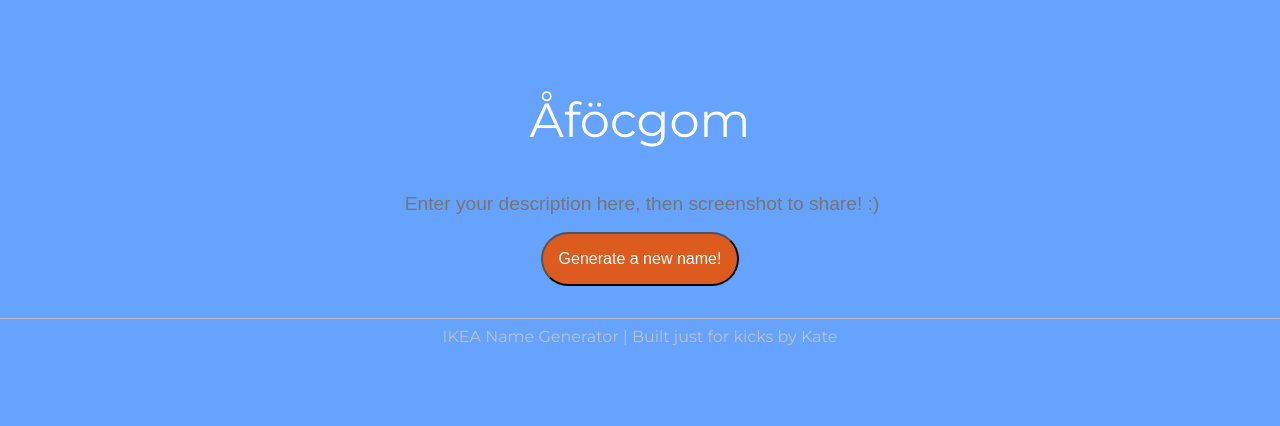
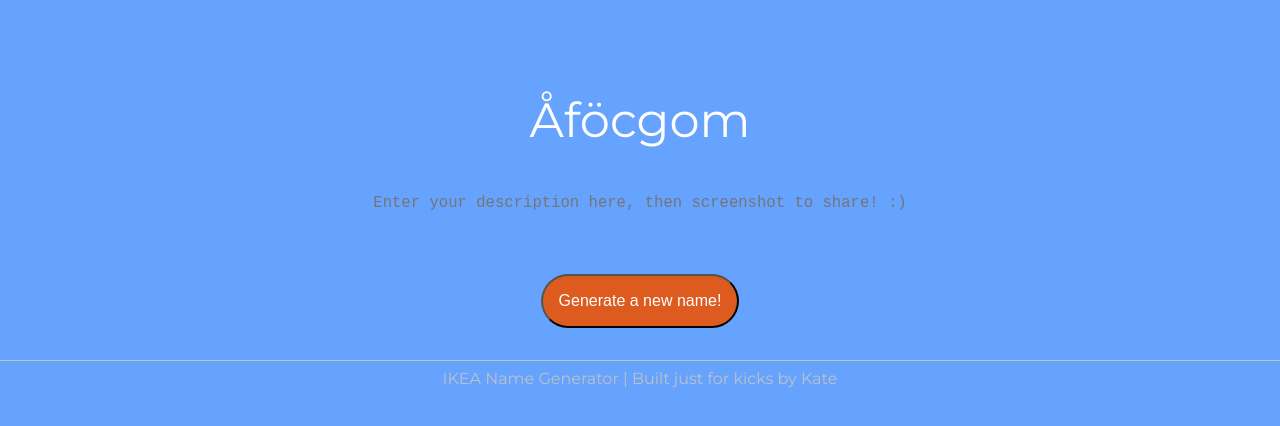
Before and after one commit to craftykate/ikea-name-generator, a React (Create React App) app: page / in a window 1280 px wide. Shown: the top 426 px of the page. Built offline with nearby package versions, Linux system fonts and the light colour scheme.

Commit message:
User description resets after generating new name

```diff
--- a/src/Components/DescriptionBox/DescriptionBox.css
+++ b/src/Components/DescriptionBox/DescriptionBox.css
@@ -1,9 +1,14 @@
-.nameBox input {
-  width: 100%;
+.nameBox textarea {
+  display: block;
+  margin: 0 auto;
+  width: 50%;
+  min-width: 300px;
   border: 0;
   outline: 0;
   background: transparent;
   text-align: center;
   color: #fff;
   font-size: 1.2em;
+  resize: none;
+  height: 4em;
 }
--- a/src/Components/DescriptionBox/DescriptionBox.js
+++ b/src/Components/DescriptionBox/DescriptionBox.js
@@ -3,8 +3,8 @@ import './DescriptionBox.css';
 
 
 export const DescriptionBox = (props) => {
-  return <input
+  return <textarea
     placeholder={props.description}
-    onFocus={props.onFocus}
-  />;
+    onFocus={props.onFocus}>
+  </textarea>;
 }
--- a/src/Components/NameGenerator/NameGenerator.js
+++ b/src/Components/NameGenerator/NameGenerator.js
@@ -5,7 +5,7 @@ import { Description } from '../Description/Description';
 import { Button } from '../Button/Button';
 import AlphabetSoup from '../../utils/Alphabet';
 
-let numConsonants = 0;
+let numConsonants;
 
 export class NameGenerator extends Component {
   constructor(props) {
@@ -23,14 +23,14 @@ export class NameGenerator extends Component {
 
   // Main function to build name
   generateName() {
+    numConsonants = 0;
     // Pick random word length between 3 and 9 characters
     const wordLength = Math.floor(Math.random() * 6) + 3;
     let word = '';
 
     // Generate each letter wordLength times
     for (let arrayIndex = 0; arrayIndex < wordLength; arrayIndex++) {
-      let nextLetter = this.returnNextLetter(word);
-    	word += nextLetter;
+    	word += this.returnNextLetter(word);
     }
     // Format name to add Swedish characters if possible
     word = this.formatName(word);
@@ -56,7 +56,7 @@ export class NameGenerator extends Component {
       nextLetter = this.grabNextGoodLetter(word);
     }
     // Increase consonant counter if letter is a consonant, reset it if letter is a vowel
-    AlphabetSoup.justConsonants().includes(nextLetter) ? numConsonants += 1 : numConsonants = 0;
+    AlphabetSoup.justVowels().includes(nextLetter) ? numConsonants = 0 : numConsonants += 1;
     return nextLetter;
   }
 
@@ -87,9 +87,9 @@ export class NameGenerator extends Component {
 
   render() {
     return (
-      <div className="nameBox">
+      <div className="nameBox" >
         <Name name={this.state.name} />
-        <Description />
+        <Description key={this.state.name}/>
         <Button onClick={this.generateName} />
       </div>
     );
```
